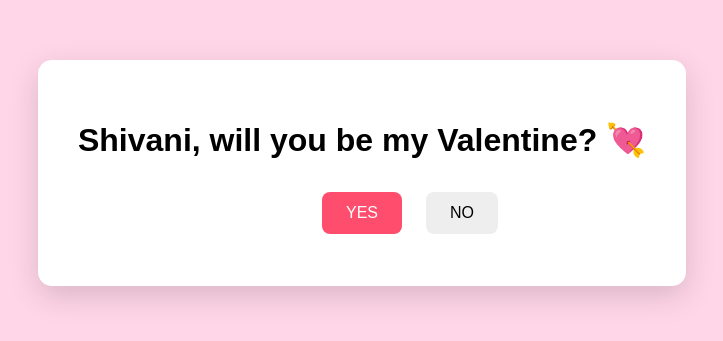
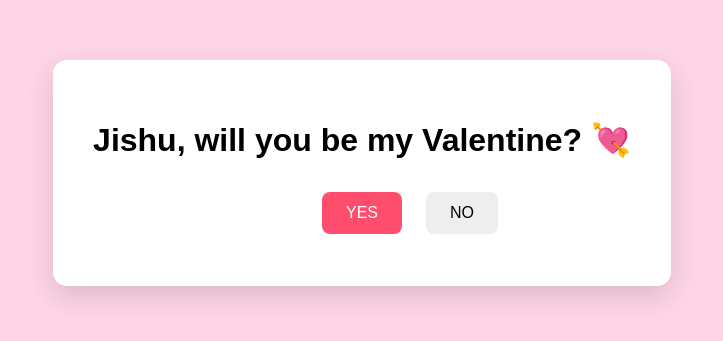
Before and after one commit to aayushc89/Valentine, a plain HTML site: page index.html in a window 1280 px wide. Shown: the part 227-568 px from the top of the page, without its empty margins (278-1001 px from the left). Drawn offline with Linux system fonts and the light colour scheme.

Commit message:
Update index.html

```diff
--- a/index.html
+++ b/index.html
@@ -38,7 +38,7 @@
 <body>
 
 <div class="box">
-  <h1>Shivani, will you be my Valentine? 💘</h1>
+  <h1>Jishu, will you be my Valentine? 💘</h1>
   <button id="yes" onclick="yesClick()">YES</button>
   <button id="no" onmouseover="moveNo()">NO</button>
 </div>
```
